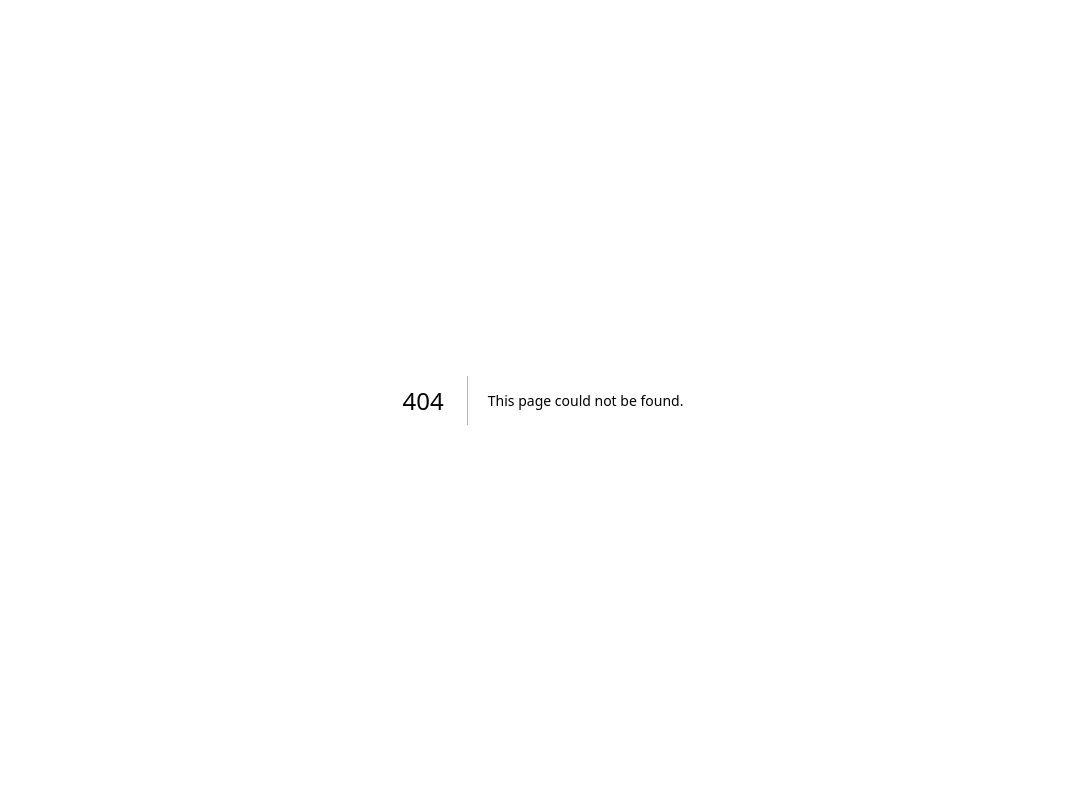
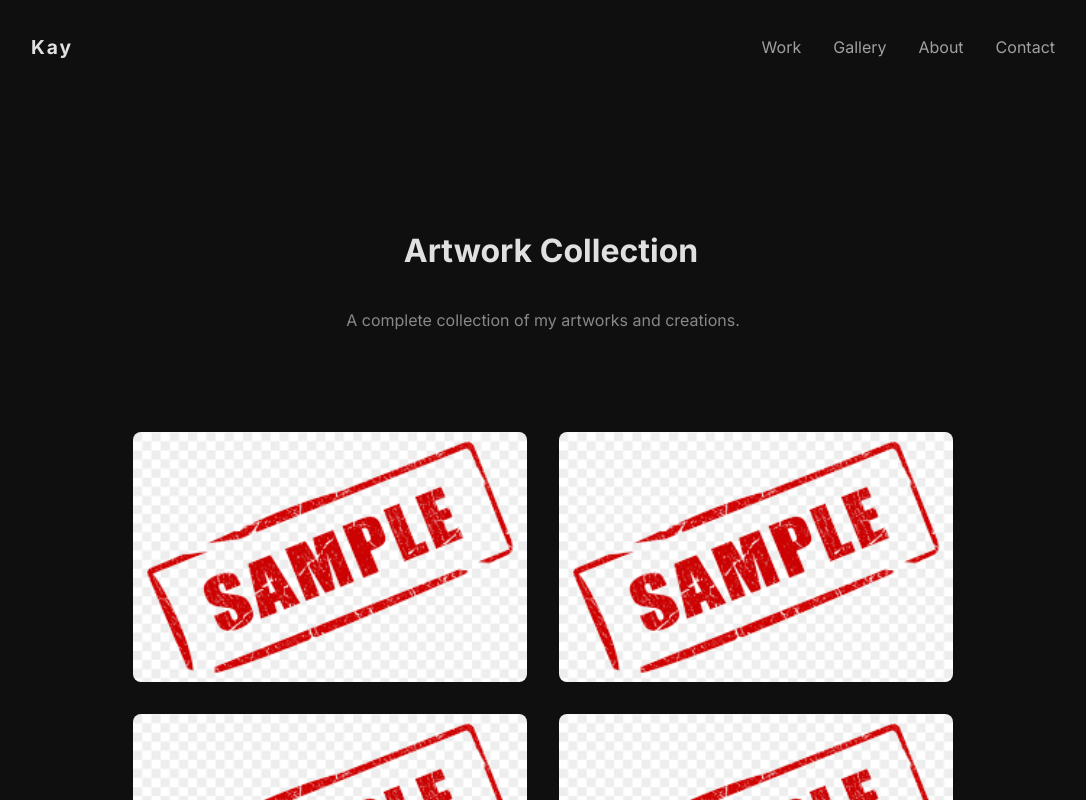
Before and after one commit to Kayframe-GA/Kayframe-GA.github.io, a Next.js app: page /gallery in a window 1280 px wide. Before the commit this address had no page. Shown: the top 800 px of the page, without its empty margins (97-1183 px from the left). Built offline with nearby package versions, Linux system fonts and the light colour scheme.

Commit message:
added full gallery tab

```diff
--- /dev/null
+++ b/app/data.js
@@ -0,0 +1,10 @@
+// app/data.js
+export const artworks = [
+    { id: 1, src: "/images/sample.png", title: "My Sample 1", desc: "Description for artwork 1." },
+    { id: 2, src: "/images/sample.png", title: "My Sample 2", desc: "Description for artwork 2." },
+    { id: 3, src: "/images/sample.png", title: "My Sample 3", desc: "Description for artwork 3." },
+    { id: 4, src: "/images/sample.png", title: "My Sample 4", desc: "Description for artwork 4." },
+    { id: 5, src: "/images/sample.png", title: "My Sample 5", desc: "Description for artwork 5." },
+    { id: 6, src: "/images/sample.png", title: "My Sample 6", desc: "Description for artwork 6." },
+    // Add as many as you want here...
+  ];
--- /dev/null
+++ b/app/gallery/page.js
@@ -0,0 +1,50 @@
+// app/gallery/page.js
+'use client';
+
+import { useState } from 'react';
+import { artworks } from '../data'; // Import shared data
+
+export default function GalleryPage() {
+  const [selectedArt, setSelectedArt] = useState(null);
+
+  return (
+    <>
+      <main style={{ paddingTop: '80px' }}> {/* Padding to account for fixed header if needed, or just visual separation */}
+
+        <section className="work-section">
+          <h1 className="section-title" style={{ textAlign: 'center', border: 'none' }}>Artwork Collection</h1>
+          <p style={{ textAlign: 'center', color: '#888', marginBottom: '3rem' }}>
+            A complete collection of my artworks and creations.
+          </p>
+
+          <div className="gallery-grid">
+            {artworks.map((art) => (
+              <div
+                key={art.id}
+                className="gallery-item"
+                onClick={() => setSelectedArt(art)}
+              >
+                <img src={art.src} alt={art.title} />
+              </div>
+            ))}
+          </div>
+        </section>
+
+      </main>
+
+      {/* Reusing the Lightbox Logic */}
+      <div className={`lightbox ${selectedArt ? 'active' : ''}`} onClick={() => setSelectedArt(null)}>
+        <button className="close-btn">&times;</button>
+        {selectedArt && (
+          <div className="lightbox-content" onClick={(e) => e.stopPropagation()}>
+            <img src={selectedArt.src} alt={selectedArt.title} />
+            <div className="lightbox-info">
+              <h3>{selectedArt.title}</h3>
+              <p>{selectedArt.desc}</p>
+            </div>
+          </div>
+        )}
+      </div>
+    </>
+  );
+}
--- a/app/globals.css
+++ b/app/globals.css
@@ -124,6 +124,24 @@ nav ul li a:hover {
   width: 100%;
   height: 100%;
   object-fit: cover;
+}
+
+/* Full Gallery Grid Layout */
+.gallery-grid {
+  display: grid;
+  /* Auto-fill creates as many columns as fit, min 300px wide */
+  grid-template-columns: repeat(auto-fill, minmax(300px, 1fr));
+  gap: 2rem;
+  padding: 50px 10%;
+  margin-bottom: 4rem;
+}
+
+/* Reuse the gallery-item style but override specific margins/sizes for grid */
+.gallery-grid .gallery-item {
+  width: 100%;       /* Fill the grid cell */
+  height: 250px;     /* Fixed height for uniformity */
+  margin-right: 0;   /* Remove the margin used for side-scrolling */
+  display: block;
 }
 
 /* Lightbox / Modal */
--- a/app/layout.js
+++ b/app/layout.js
@@ -1,17 +1,46 @@
 import { Inter } from "next/font/google";
 import "./globals.css";
+import Link from 'next/link'; // Import Next.js Link for faster navigation
 
 const inter = Inter({ subsets: ["latin"] });
 
 export const metadata = {
-  title: "Artist Name | Game Artist Portfolio",
+  title: "Kay | Game Artist Portfolio",
   description: "Game Artist with Focus on Concept Art and Sculpting",
 };
 
 export default function RootLayout({ children }) {
   return (
     <html lang="en">
-      <body className={inter.className}>{children}</body>
+      <body className={inter.className}>
+        {/* Navigation moved here to persist across all pages */}
+        <header>
+          <nav>
+            <div className="logo">
+                <Link href="/" style={{ color: 'inherit', textDecoration: 'none' }}>Kay</Link>
+            </div>
+            <ul>
+              {/* Links use /#id to ensure they work from the Gallery page too */}
+              <li><Link href="/#work">Work</Link></li>
+              <li><Link href="/gallery">Gallery</Link></li> {/* NEW LINK */}
+              <li><Link href="/#about">About</Link></li>
+              <li><a href="mailto:email@example.com">Contact</a></li>
+            </ul>
+          </nav>
+        </header>
+
+        {children}
+
+        {/* Footer can also be moved here if you want it on every page */}
+        <footer>
+            <p>&copy; 2026 Kay. Built with passion.</p>
+            <div className="socials">
+            <a href="#">ArtStation</a>
+            <a href="#">LinkedIn</a>
+            <a href="#">Instagram</a>
+            </div>
+        </footer>
+      </body>
     </html>
   );
 }
```
Also changed, not shown: app/page.js (+18 -42 lines).
